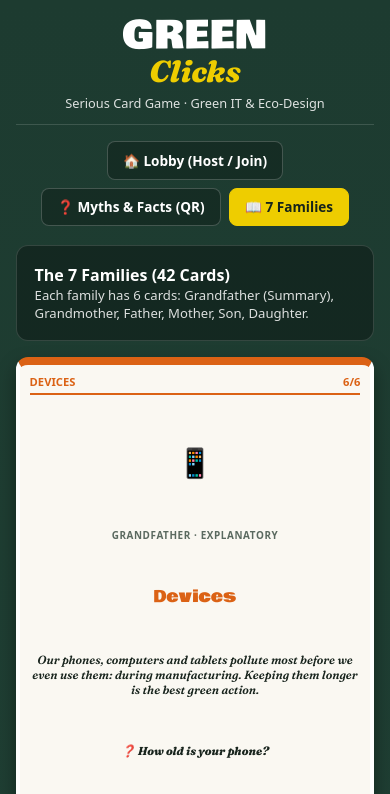
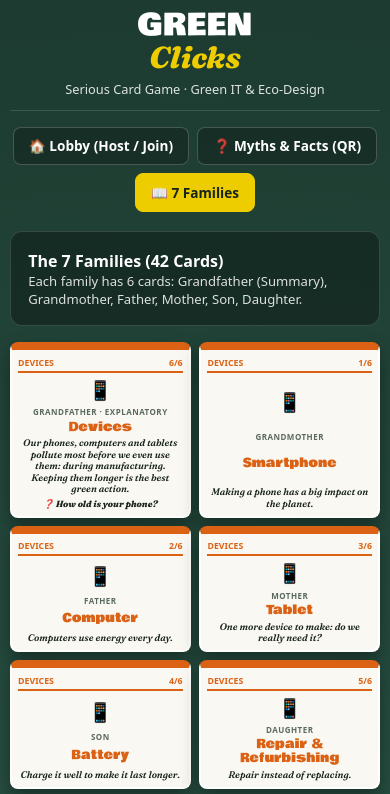
Before and after one commit to loicdedenon/Green-cliclks, a plain HTML site: page index.html in a window 390 px wide. Both pictures are taken after a click on the button "📖 7 Families". Shown: the top 794 px of the page. Drawn offline with Linux system fonts and the light colour scheme.

Commit message:
change size card

```diff
--- a/index.html
+++ b/index.html
@@ -311,6 +311,22 @@
     .card-list { list-style: none; display: grid; grid-template-columns: 1fr 1fr; gap: 1px 6px; font-size: 0.54rem; line-height: 1.25; color: var(--muted); border-top: 1px solid rgba(0,0,0,0.15); padding-top: 0.25rem; }
     .card-list li.me { font-weight: 800; color: var(--ink); text-decoration: underline; }
     .card-list li::before { content: "• "; }
+
+    /* ===== PHONE: smaller cards, 2 per row ===== */
+    @media (max-width: 600px) {
+      body { padding: 0.6rem; }
+      .card-grid { grid-template-columns: repeat(2, minmax(0, 1fr)); gap: 0.5rem; }
+      .playing-card { aspect-ratio: auto; padding: 0.4rem; gap: 0.2rem; border-width: 2px; border-radius: 8px; }
+      .playing-card:hover { transform: none; }
+      .card-header { font-size: 0.55rem; padding-bottom: 0.15rem; }
+      .card-icon { font-size: 1.2rem; }
+      .card-role { font-size: 0.5rem; }
+      .card-title { font-size: 0.78rem; }
+      .card-desc { font-size: 0.6rem; line-height: 1.2; }
+      .card-q { font-size: 0.56rem; }
+      .card-list { display: none; }
+      .logo-title { font-size: 1.9rem; }
+    }
   </style>
 </head>
 <body>
```
